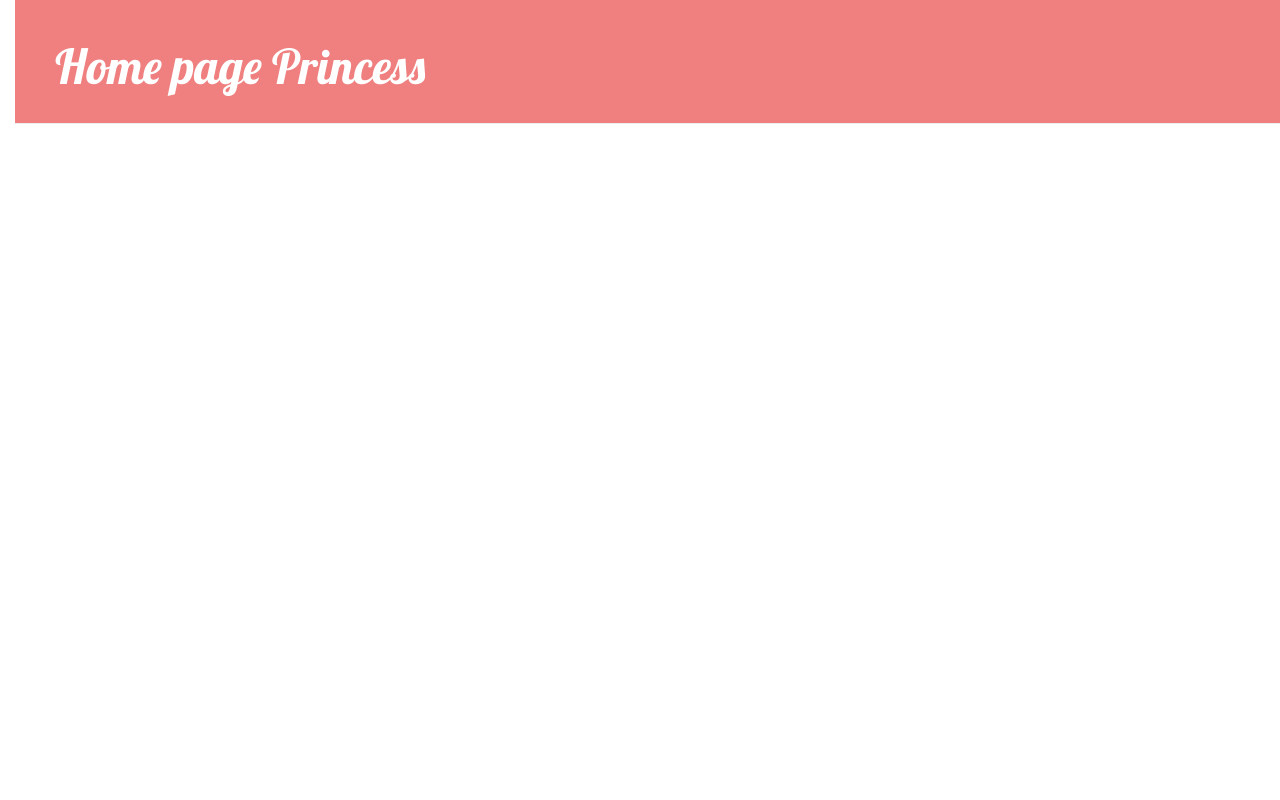
After one commit to Bogemniy/My_first_blog, a Django app: template blog/templates/blog/base.html in a window 1280 px wide. The commit adds this page. Run offline with Django 3.2, Linux system fonts and the light colour scheme; the template is opened without the code that fills it, so the values that code supplies are empty; some libraries are stand-ins or nearby versions.

Commit message:
Ya pokekal

```diff
--- /dev/null
+++ b/blog/static/css/blog.css
@@ -0,0 +1,46 @@
+h1 a {
+    color: #FCA205;
+    font-family: 'Lobster';
+}
+
+body {
+    padding-left: 15px;
+}
+
+.page-header {
+    background-color: #F08080;
+    margin-top: 0;
+    padding: 20px 20px 20px 40px;
+}
+.page-header h1, .page-header h1 a, .page-header h1 a:visited, .page-header h1 a:active {
+    color: #FFFFFF;
+    font-size: 36pt;
+    text-decoration: none;
+}
+.content {
+    margin-left: 40px;
+}
+h1, h2, h3, h4 {
+    font-family: 'Lobster', cursive;
+}
+.date {
+    color: #828282;
+}
+.save {
+    float: right;
+}
+.post-form textarea, .post-form input {
+    width: 100%;
+}
+.top-menu, .top-menu:hover, .top-menu:visited {
+    color: #FFFFFF;
+    float: right;
+    font-size: 26pt;
+    margin-right: 20px;
+}
+.post {
+    margin-bottom: 70px;
+}
+.post h1 a, .post h1 a:visited {
+    color: #000000;
+}
--- /dev/null
+++ b/blog/templates/blog/base.html
@@ -0,0 +1,24 @@
+{% load static %}
+
+<html>
+    <head>
+        <title>My blog</title>
+        <link rel="stylesheet" href="//maxcdn.bootstrapcdn.com/bootstrap/3.2.0/css/bootstrap.min.css">
+        <link rel="stylesheet" href="//maxcdn.bootstrapcdn.com/bootstrap/3.2.0/css/bootstrap-theme.min.css">
+        <link rel="stylesheet" href="{% static 'css/blog.css' %}">
+        <link href="https://fonts.googleapis.com/css?family=Lobster&subset=latin,cyrillic" rel="stylesheet" type="text/css">
+    </head>
+    <body>
+        <div class="page-header">
+            <h1><a href="/">Home page Princess</a></h1>
+        </div>
+       <div class="content container">
+        <div class="row">
+            <div class="col-md-8">
+                    {% block content %}
+                    {% endblock %}
+            </div>
+    </div>
+</div>
+    </body>
+</html>
```
Also changed, not shown: blog/templates/blog/post_list.html (+13 -18 lines).
